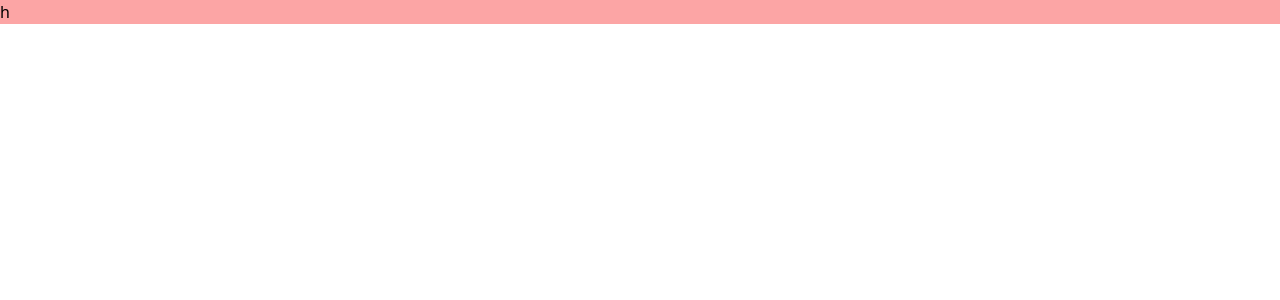
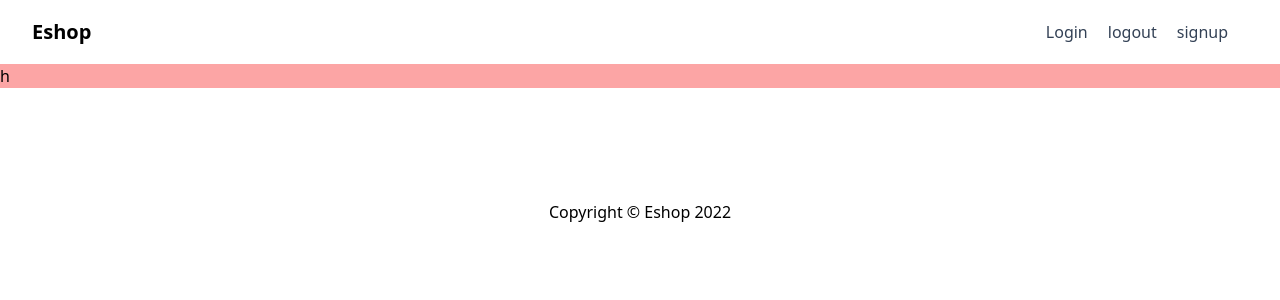
Before and after one commit to idrissi-hamza/plantshop, a Next.js app: page / in a window 1280 px wide. Shown: the top 300 px of the page. Built offline with nearby package versions, Linux system fonts and the light colour scheme.

Commit message:
update home page

```diff
--- a/pages/index.tsx
+++ b/pages/index.tsx
@@ -1,31 +1,14 @@
-import Head from 'next/head';
-// import Image from 'next/image';
 import { Inter } from '@next/font/google';
-// import styles from '@/styles/Home.module.css';
+import Layout from '@/components/Layout';
 
 const inter = Inter({ subsets: ['latin'] });
 
 export default function Home() {
   return (
-    <>
-      <Head>
-        <title>Create Next App</title>
-        <meta
-          name="description"
-          content="Generated by create next app"
-        />
-        <meta
-          name="viewport"
-          content="width=device-width, initial-scale=1"
-        />
-        <link
-          rel="icon"
-          href="/favicon.ico"
-        />
-      </Head>
-      <main>
+    <Layout>
+      <main className=''>
         <div className="bg-red-300">h</div>
       </main>
-    </>
+    </Layout>
   );
 }
```
